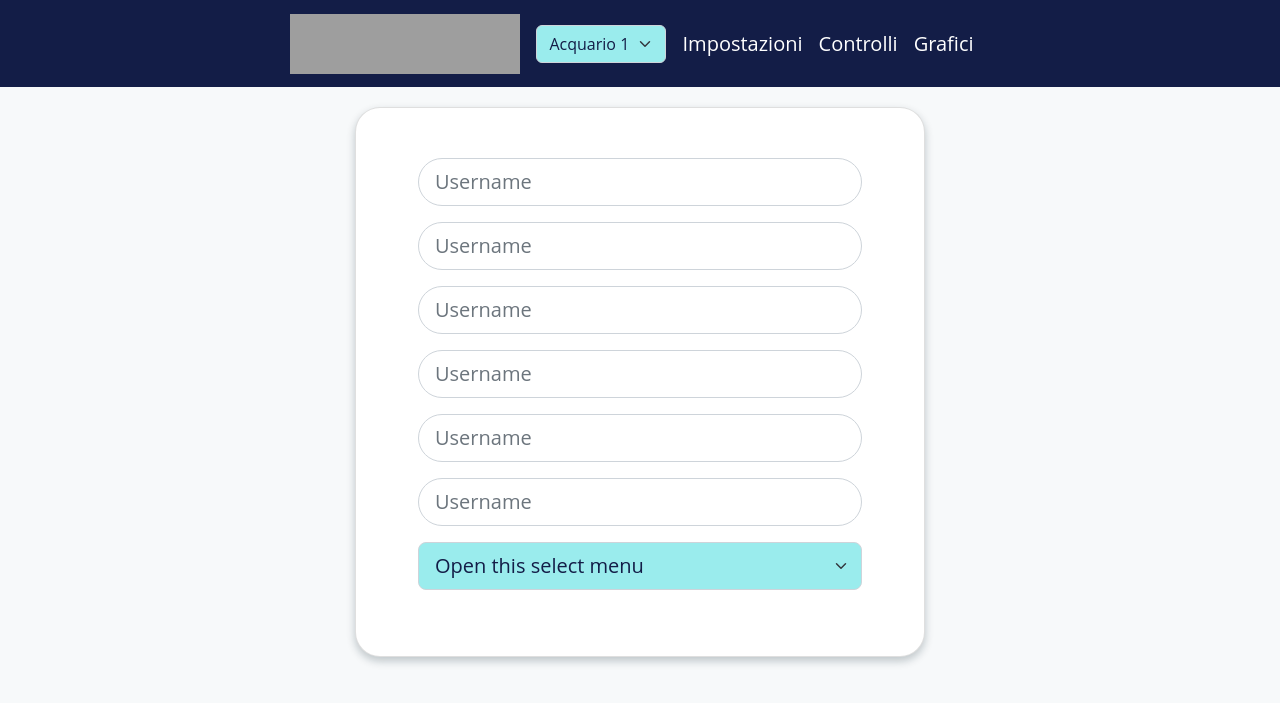
After one commit to GianniMoretti/EyeScape, a PHP site: page /HTML/impostazioni.html in a window 1280 px wide. The commit adds this page. Shown: the top 703 px of the page. Run offline with PHP 8.4, Linux system fonts and the light colour scheme; grey boxes are pictures that could not be loaded.

Commit message:
Added settings page

```diff
--- a/Code/WebApp/Aquarium.sql
+++ b/Code/WebApp/Aquarium.sql
@@ -79,7 +79,7 @@ CREATE TABLE `Lecture` (
   'id sens' int(11) NOT NULL AUTO_INCREMENT,
   `data` int NOT NULL,
   `value` float NOT NULL,
-  FOREIGN KEY ('id acq', 'id sens')
+  PRIMARY KEY ('id acq', 'id sens')
 ) ENGINE=MyISAM  DEFAULT CHARSET=latin1 AUTO_INCREMENT=43 ;
 
 /*!40101 SET CHARACTER_SET_CLIENT=@OLD_CHARACTER_SET_CLIENT */;
--- a/Code/WebApp/HTML/Home.html
+++ b/Code/WebApp/HTML/Home.html
@@ -122,7 +122,7 @@
     </div>
 
 
-    <!--<div class="todo_plugin"></div> -->
+    <!--<div class="todo_plugin"></div>-->
 
 </div>
 
--- /dev/null
+++ b/Code/WebApp/HTML/impostazioni.html
@@ -0,0 +1,118 @@
+<!doctype html>
+<html lang="en">
+<head>
+    <link rel="stylesheet" href="../css/prova.css" type="text/css">
+    <title>Impostazioni</title>
+    <meta name="viewport" content="width=device-width, initial-scale=1">
+    <meta charset="utf-8">
+    <!--Boostrap-->
+    <link href="https://cdn.jsdelivr.net/npm/bootstrap@5.2.0/dist/css/bootstrap.min.css" rel="stylesheet"
+          integrity="sha384-gH2yIJqKdNHPEq0n4Mqa/HGKIhSkIHeL5AyhkYV8i59U5AR6csBvApHHNl/vI1Bx" crossorigin="anonymous">
+    <script src="https://cdn.jsdelivr.net/npm/@popperjs/core@2.11.5/dist/umd/popper.min.js"
+            integrity="sha384-Xe+8cL9oJa6tN/veChSP7q+mnSPaj5Bcu9mPX5F5xIGE0DVittaqT5lorf0EI7Vk"
+            crossorigin="anonymous"></script>
+    <script src="https://cdn.jsdelivr.net/npm/bootstrap@5.2.0/dist/js/bootstrap.min.js"
+            integrity="sha384-ODmDIVzN+pFdexxHEHFBQH3/9/vQ9uori45z4JjnFsRydbmQbmL5t1tQ0culUzyK"
+            crossorigin="anonymous"></script>
+    <script src="https://cdn.jsdelivr.net/npm/bootstrap@5.2.0/dist/js/bootstrap.bundle.min.js"
+            integrity="sha384-A3rJD856KowSb7dwlZdYEkO39Gagi7vIsF0jrRAoQmDKKtQBHUuLZ9AsSv4jD4Xa"
+            crossorigin="anonymous"></script>
+
+    <!--LineChart
+    <script src="https://cdnjs.cloudflare.com/ajax/libs/Chart.js/3.9.1/chart.min.js"></script>
+    <script src="https://cdn.jsdelivr.net/npm/chart.js"></script> -->
+
+
+</head>
+
+<style>
+    body {
+        background: #f7f9fa;
+    }
+
+    .box {
+        background-color: #ffffff;
+        border-radius: 25px;
+        border: 1px solid rgba(0, 0, 0, .125);
+        box-shadow: 0px 4px 8px rgb(8 35 48 / 24%);
+    }
+
+    .input-wrap {
+        border-radius: 25px;
+    }
+</style>
+
+<body>
+
+
+<nav class="navbar " style="background-color: #131d47;">
+    <div class="container-fluid justify-content-center">
+        <a class="navbar-brand" href="#">
+            <img src="../../../Documentation/Logo/Logo-completoTransparent.png" alt="" width="230" height="60"
+                 class="d-inline-block align-text-top">
+        </a>
+
+        <a class="navbar-brand" href="#">
+            <select class="form-select" aria-label="Default select example">
+                <option value="1">Acquario 1</option>
+                <option value="2">Acquario 2</option>
+                <option value="3">Acquario 3</option>
+                <option value="3">Acquario 4</option>
+            </select></a>
+        <a class="navbar-brand" href="#">Impostazioni</a>
+        <a class="navbar-brand" href="#">Controlli</a>
+        <a class="navbar-brand" href="#">Grafici</a>
+
+    </div>
+</nav>
+
+<div class="container text-center" style="margin-top: 20px;">
+    <div class="row justify-content-md-center">
+
+        <div class="col-md-6 box">
+            <div style="padding:50px;">
+                <div class="input-group mb-3">
+                    <input type="text" class="form-control form-control-lg input-wrap" placeholder="Username"
+                           aria-label="Username">
+                </div>
+
+                <div class="input-group mb-3">
+                    <input type="text" class="form-control form-control-lg input-wrap" placeholder="Username"
+                           aria-label="Username">
+                </div>
+
+                <div class="input-group mb-3">
+                    <input type="text" class="form-control form-control-lg input-wrap" placeholder="Username"
+                           aria-label="Username">
+                </div>
+
+                <div class="input-group mb-3">
+                    <input type="text" class="form-control form-control-lg input-wrap" placeholder="Username"
+                           aria-label="Username">
+                </div>
+
+                <div class="input-group mb-3">
+                    <input type="text" class="form-control form-control-lg input-wrap" placeholder="Username"
+                           aria-label="Username">
+                </div>
+
+                <div class="input-group mb-3">
+                    <input type="text" class="form-control form-control-lg input-wrap" placeholder="Username"
+                           aria-label="Username">
+                </div>
+
+                <select class="form-select form-select-lg mb-3" aria-label=".form-select-lg example">
+                    <option selected>Open this select menu</option>
+                    <option value="1">One</option>
+                    <option value="2">Two</option>
+                    <option value="3">Three</option>
+                </select>
+
+            </div>
+        </div>
+
+    </div>
+</div>
+
+</body>
+</html>
--- a/Code/WebApp/css/Login.css
+++ b/Code/WebApp/css/Login.css
@@ -17,7 +17,6 @@ body {
     justify-content: center;
     background-image: url("../../../Documentation/Image/LoginWallpaper.png");
     background-size: cover;
-
 }
 
 
--- /dev/null
+++ b/Code/WebApp/css/impostazioni.css
@@ -0,0 +1,3 @@
+* {
+    font-family: 'Open Sans', sans-serif;
+}
--- /dev/null
+++ b/Code/WebApp/css/prova.css
@@ -0,0 +1,13 @@
+* {
+    font-family: 'Open Sans', sans-serif;
+}
+
+.navbar-brand {
+    color:white!important;
+}
+
+.form-select {
+    background-color: #9AECED!important;
+    color: #131D47!important;
+
+}
```
Also changed, not shown: Code/WebApp/HTML/Aquarium1TRY.html (renamed from Code/WebApp/HTML/prova.html, +51 -16 lines), Code/WebApp/HTML/LoginBoot.html (added, +119 -0 lines), Code/WebApp/css/LoginBoot.css (added, +26 -0 lines).
